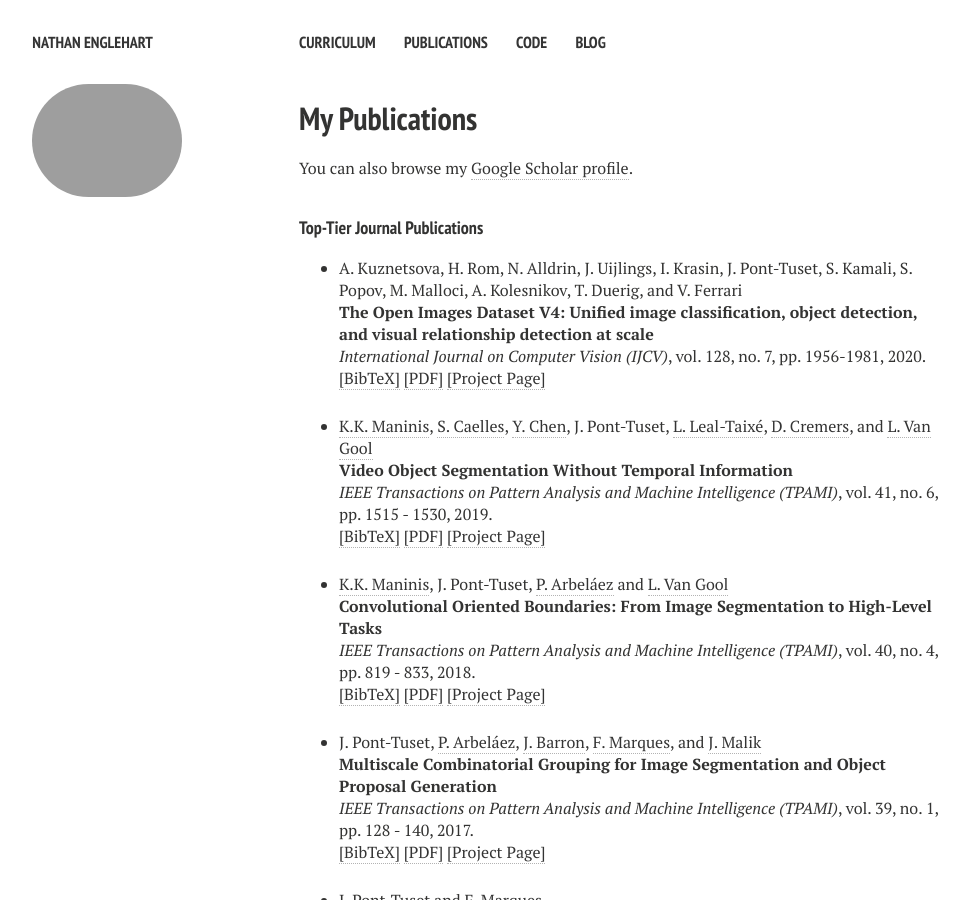
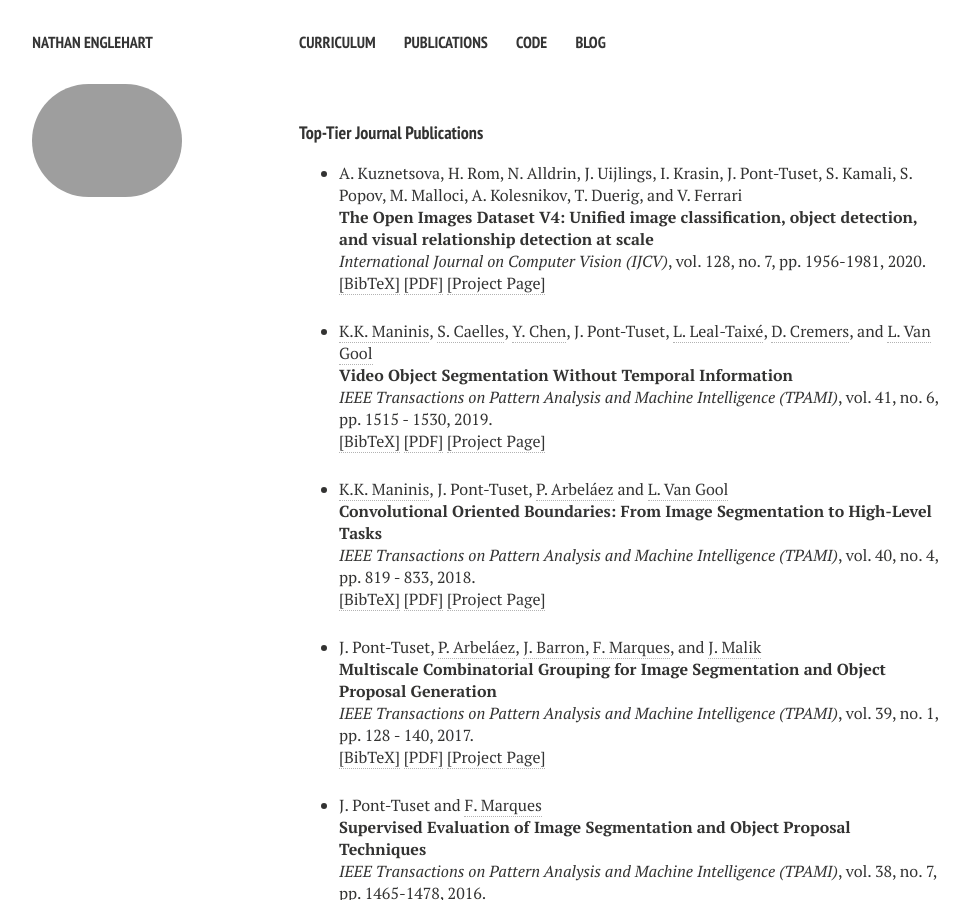
Before and after one commit to nathanenglehart/nathanenglehart.github.io, a Jekyll site: the page built from publications.md, in a window 1280 px wide and 900 px high. Shown: the whole window, without its empty margins (21-990 px from the left). Built offline with Jekyll 4.4.1, drawn with Linux system fonts in a browser that asks for light colours; nearby versions of some CDN libraries.

Commit message:
Update publications.md

```diff
--- a/publications.md
+++ b/publications.md
@@ -1,10 +1,8 @@
 ---
 layout: publications
 permalink: /publications/
-title: My Publications
+title:
 tags: [publications]
 modified: 8-7-2014
 comments: false
 ---
-
-You can also browse my <a href="http://scholar.google.es/citations?user=VCBBx24AAAAJ" target="_blank">Google Scholar profile</a>.
```
